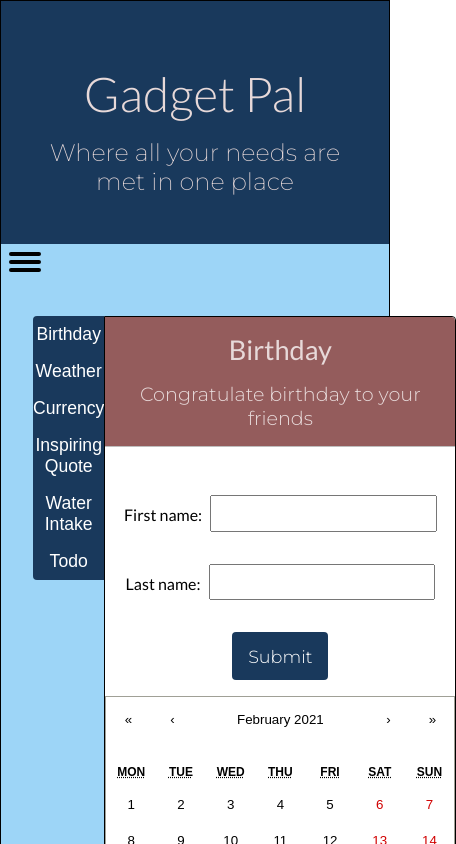
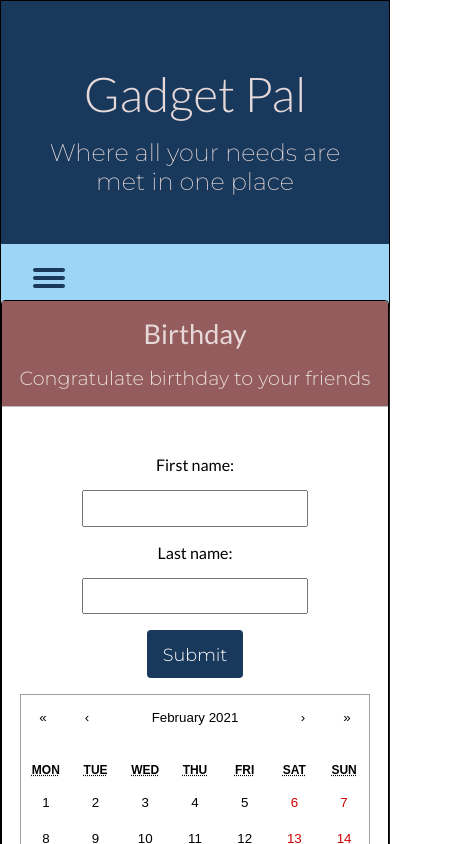
Before and after one commit to faalex96/gadget-pal, a React (Create React App) app: page / in a window 390 px wide. Shown: the top 844 px of the page, 456 px wide, since content can reach past the window. Built offline with nearby package versions, Linux system fonts and the light colour scheme.

Commit message:
Responsivnes changes

```diff
--- a/src/App.js
+++ b/src/App.js
@@ -57,15 +57,15 @@ function App() {
   const [app, setApp] = useState("birthday");
 
   const handleClickBurger = () => {
-    setClickBurger("acitve");
+    if (clickBurger === "") {
+      setClickBurger("active");
+    } else {
+      setClickBurger("");
+    }
   };
 
   const handleClick = (e) => {
     setApp(e.target.id);
-  };
-
-  const handleClose = () => {
-    setClickBurger("");
   };
 
   const currentApp = apps.find((item) => {
@@ -76,13 +76,8 @@ function App() {
     <div className="App">
       <Banner purpose={"header"} />
       <BurgerMenu handleClick={handleClickBurger} />
-      <GadgetContainer
-        title={currentApp["title"]}
-        note={currentApp["note"]}
-        apps={apps}
-        handleClick={handleClick}
-        activity={clickBurger}
-      >
+      <SideBar apps={apps} handleClick={handleClick} activity={clickBurger} />
+      <GadgetContainer title={currentApp["title"]} note={currentApp["note"]}>
         {currentApp[app]}
       </GadgetContainer>
 
--- a/src/components/birthdayApp/birthdayApp.css
+++ b/src/components/birthdayApp/birthdayApp.css
@@ -1,5 +1,6 @@
 .birthday-app {
   margin-bottom: 2rem;
+  display: flex;
 }
 
 .add-birhtday {
@@ -19,7 +20,7 @@ form label {
 }
 
 form input[type="text"] {
-  margin-left: 0.5rem;
+  margin: 0 0.5rem;
 }
 
 form button {
@@ -53,7 +54,7 @@ form button:hover {
 
 .congratulations p {
   font-size: 1rem;
-  margin: 0.4rem;
+  margin: 0.4rem 0;
 }
 
 @media screen and (max-width: 900px) {
@@ -73,3 +74,27 @@ form button:hover {
     margin: 1rem auto;
   }
 }
+
+/* @media screen and (max-width: 400px) {
+  form label {
+    padding: 1rem;
+    font-family: "Lato", sans-serif;
+    font-size: 1rem;
+  }
+
+  form input[type="text"] {
+    margin: 0;
+  }
+
+  .react-calendar__navigation {
+    max-width: 100%;
+  }
+
+  .birthday-display {
+    margin: 0;
+  }
+
+  .birthday-display div {
+    display: flex;
+  }
+} */
--- a/src/components/birthdayApp/birthdayComponent.jsx
+++ b/src/components/birthdayApp/birthdayComponent.jsx
@@ -30,24 +30,26 @@ function AddBirthday(props) {
   return (
     <div className="add-birhtday">
       <form onSubmit={handleSubmit}>
-        <label>
-          First name:
+        <label for="fname">First name: </label>
+
         <input
           type="text"
           value={props.firstName}
           id="first-name"
           onChange={props.handleNChange}
+          name="fname"
         />
-        </label>
-        <label>
-          Last name:
+
+        <label for="lname">Last name:</label>
+
         <input
           type="text"
           value={props.lastName}
           id="last-name"
           onChange={props.handleNChange}
+          name="lname"
         />
-        </label>
+
         <button type="submit">Submit</button>
       </form>
       <Calendar onChange={props.handleCalendarChange} value={props.value} />
@@ -119,7 +121,7 @@ function BirthdayComponent() {
   // if there is it will map all the birthdays that have todays date
   // and show them
   return (
-    <div className="birthday-app" style={{ display: "flex" }}>
+    <div className="birthday-app">
       <AddBirthday
         handleSubmitForm={handleSubmit}
         handleNChange={handleNameChange}
--- a/src/components/burgerMenu/burgerMenu.css
+++ b/src/components/burgerMenu/burgerMenu.css
@@ -1,12 +1,16 @@
 .burger-menu {
   width: 2rem;
   height: 2rem;
-  margin: 0.5rem;
+  margin-top: 1.5rem;
+  margin-left: 2rem;
+  display: none;
+  justify-content: center;
 }
 
 .line {
   width: 100%;
-  border: 2px solid black;
+  border: 2px solid var(--primary-set2-1);
+  background: var(--primary-set2-1);
   border-radius: 2px;
   margin: 4px 0;
 }
@@ -14,3 +18,9 @@
 .burger-menu:hover {
   cursor: pointer;
 }
+
+@media screen and (max-width: 700px) {
+  .burger-menu {
+    display: block;
+  }
+}
--- a/src/components/gContainer.css
+++ b/src/components/gContainer.css
@@ -2,17 +2,13 @@
   margin: 2rem 2rem;
   background: var(--primary-set2-2);
   display: flex;
-}
-
-.left-side {
-  flex: 1;
-  background: var(--primary-set2-2);
+  box-shadow: 6px 6px 3px rgba(60, 60, 60, 0.5);
 }
 
 .right-side {
   flex: 8;
   border: 1px solid black;
-  border-radius: 0 0.25rem 0.25rem 0.25rem;
+  border-radius: 0.25rem;
   background: white;
 }
 
@@ -40,3 +36,10 @@
 .gadget-body {
   margin-top: 2rem;
 }
+
+@media screen and (max-width: 400px) {
+  .gadget-contianer {
+    width: 100%;
+    margin: 0;
+  }
+}
--- a/src/components/gadgetContainer.jsx
+++ b/src/components/gadgetContainer.jsx
@@ -1,15 +1,6 @@
-import SideBar from "./sideBar/sideBar";
-
 export default function GadgetContainer(props) {
   return (
     <div className="gadget-contianer">
-      <div className="left-side">
-        <SideBar
-          apps={props.apps}
-          handleClick={props.handleClick}
-          activity={props.activity}
-        />
-      </div>
       <div className="right-side">
         <div className="gadget-header">
           <h3>{props.title}</h3>
--- a/src/components/quoteApp/quoteApp.css
+++ b/src/components/quoteApp/quoteApp.css
@@ -21,3 +21,19 @@
   background: white;
   color: black;
 }
+
+@media screen and (max-width: 450px) {
+  .quote-app {
+    width: 100%;
+    margin: auto;
+  }
+
+  .quote-txt {
+    font-size: 1rem;
+  }
+
+  .quote-author {
+    margin: 0;
+    font-size: 1.2rem;
+  }
+}
--- a/src/components/sideBar/sideBar.jsx
+++ b/src/components/sideBar/sideBar.jsx
@@ -16,7 +16,7 @@ function Button(props) {
 
 export default function SideBar(props) {
   return (
-    <div id="sidebar" className={props.activity}>
+    <div id={props.activity} className={"sidebar"}>
       {props.apps.map((app) => {
         return (
           <Button
--- a/src/components/sideBar/sidebar.css
+++ b/src/components/sideBar/sidebar.css
@@ -1,28 +1,41 @@
-#sidebar {
+.sidebar {
   display: flex;
-  flex-direction: column;
+  justify-content: center;
+  margin-top: 1.5rem;
 }
 
-#sidebar button {
+.sidebar button {
   border: none;
   background: var(--primary-set2-1);
   outline: none;
   color: white;
   font-size: 1.1rem;
-
-  padding: 0.5rem 0;
+  padding: 0.5rem 1rem;
   transition: all 0.4s;
+  border-right: 1px solid var(--primary-set1-4);
 }
 
-#sidebar button:hover {
+.sidebar button:hover {
   cursor: pointer;
   background: var(--primary-set2-4);
 }
 
-#sidebar button:first-child {
-  border-radius: 0.25rem 0 0 0;
+.sidebar button:first-child {
+  border-radius: 0.25rem 0 0 0.25rem;
 }
 
-#sidebar button:last-child {
-  border-radius: 0 0 0 0.25rem;
+.sidebar button:last-child {
+  border-radius: 0 0.25rem 0.25rem 0;
+  border-right: none;
 }
+
+@media screen and (max-width: 700px) {
+  .sidebar {
+    display: none;
+  }
+
+  #active {
+    display: flex;
+    flex-direction: column;
+  }
+}
--- a/src/components/todoApp/todoApp.css
+++ b/src/components/todoApp/todoApp.css
@@ -1,6 +1,6 @@
 .todo-container {
   margin-bottom: 2rem;
-  width: 50%;
+  width: 80%;
   margin: auto;
 }
 
@@ -45,3 +45,13 @@
 #edit-btn {
   background: rgb(223, 107, 13);
 }
+
+@media screen and (max-width: 390px) {
+  .todo-container {
+    width: 100%;
+  }
+
+  #delete-btn {
+    margin-right: 0.5rem;
+  }
+}
```
Lines whose indentation alone changed are shown as unchanged.
